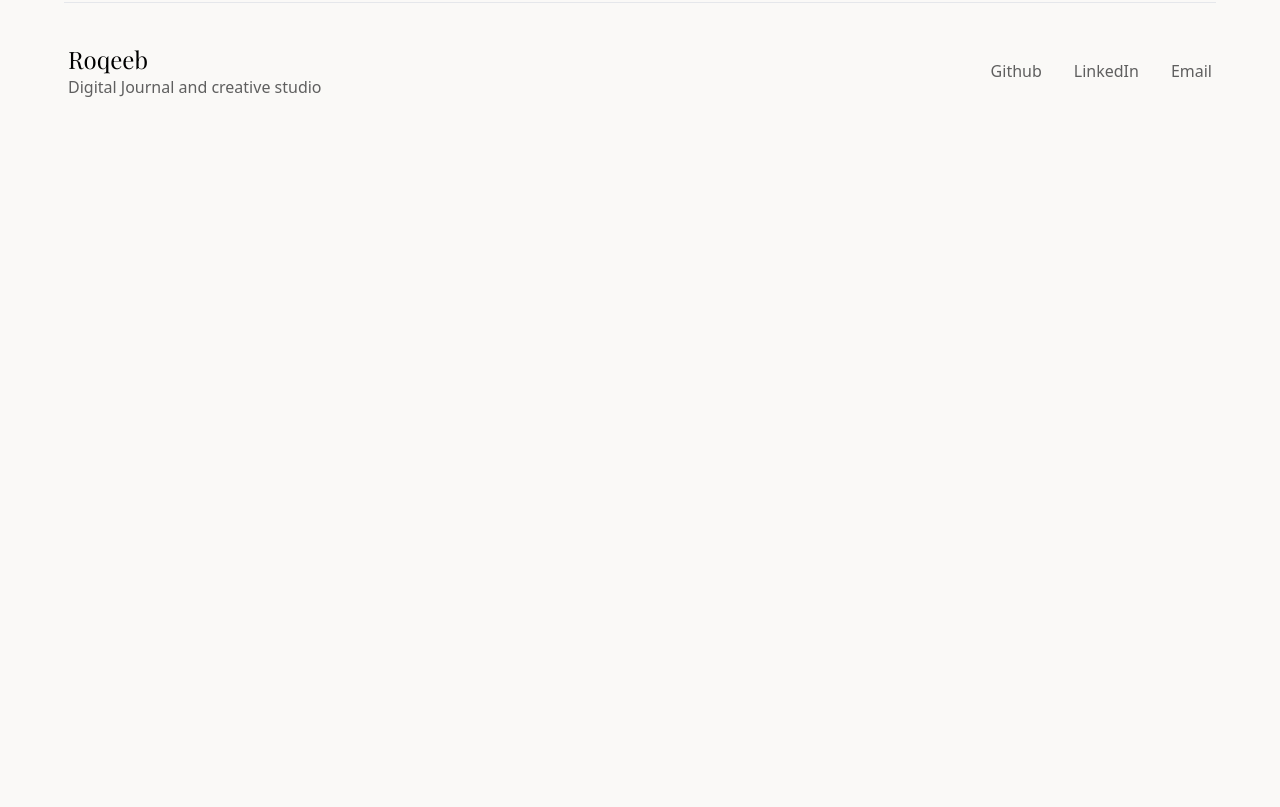
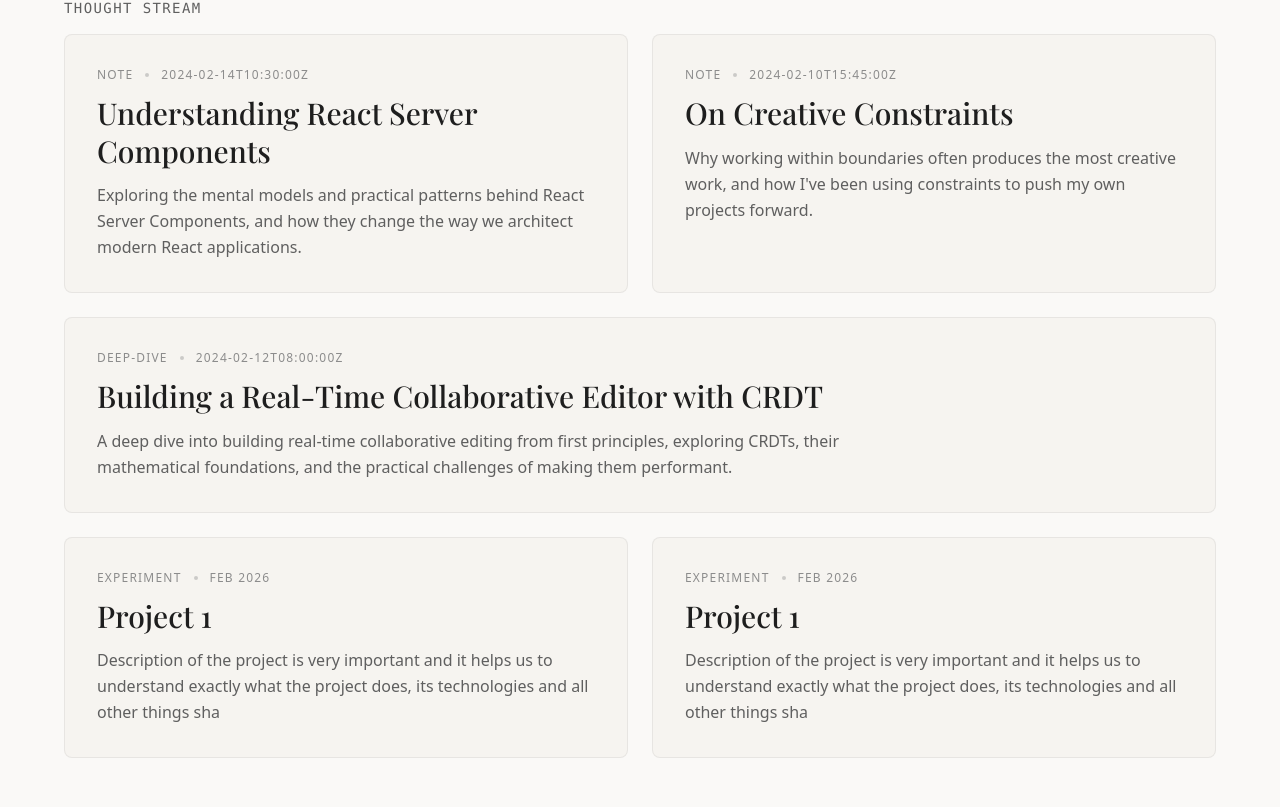
Before and after one commit to Roqeeb-dev/digital-journal, a Next.js app: page / in a window 1280 px wide. Shown: the part 713-1520 px from the top of the page. Before the commit the page ends 860 px from the top, so only its background shows below. Built offline with nearby package versions, Linux system fonts and the light colour scheme.

Commit message:
added the journal designs

```diff
--- /dev/null
+++ b/components/JournalCard.tsx
@@ -0,0 +1,40 @@
+import { Playfair_Display } from "next/font/google";
+
+const playfair = Playfair_Display({
+  subsets: ["latin"],
+  weight: "500",
+});
+
+export interface JournalCardProps {
+  category: string;
+  date: string;
+  title: string;
+  description: string;
+}
+
+export default function JournalCard({
+  category,
+  date,
+  title,
+  description,
+}: JournalCardProps) {
+  return (
+    <article className="border border-secondary-text/10 bg-[#f6f4f0] rounded-lg p-6 sm:p-8 mb-6 transition-colors duration-300 cursor-pointer group hover:border-gray-300">
+      <div className="flex items-center gap-3 text-xs tracking-widest uppercase text-muted-text">
+        <span>{category}</span>
+        <span className="w-1 h-1 rounded-full bg-muted-text/40" />
+        <span>{date}</span>
+      </div>
+
+      <h3
+        className={`${playfair.className} text-2xl sm:text-3xl leading-tight text-primary-text mt-3 transition-colors duration-300 group-hover:text-yellow-600`}
+      >
+        {title}
+      </h3>
+
+      <p className="text-secondary-text text-sm sm:text-base leading-relaxed mt-3 max-w-3xl">
+        {description}
+      </p>
+    </article>
+  );
+}
--- a/components/ThoughtStream.tsx
+++ b/components/ThoughtStream.tsx
@@ -1,11 +1,54 @@
 import PillText from "./PillText";
+import { data } from "@/lib/data";
+import { buildData } from "@/lib/buildData";
+import JournalCard from "./JournalCard";
 
 export default function ThoughtStream() {
+  const notes = data.filter((d) => d.category === "note").slice(0, 2);
+  const deepDive = data.filter((d) => d.category === "deep-dive").slice(0, 1);
+  const builds = buildData.slice(0, 2);
+
   return (
-    <section>
+    <section className="my-12">
       <div className="my-4">
         <PillText text="Thought Stream" />
       </div>
+
+      <section className="grid grid-cols-1 grid-cols-2 gap-6">
+        {notes.map((j, idx) => (
+          <JournalCard
+            key={idx}
+            category={j.category}
+            date={j.createdAt}
+            title={j.title}
+            description={j.excerpt}
+          />
+        ))}
+      </section>
+
+      <section>
+        {deepDive.map((j, idx) => (
+          <JournalCard
+            key={idx}
+            category={j.category}
+            date={j.createdAt}
+            title={j.title}
+            description={j.excerpt}
+          />
+        ))}
+      </section>
+
+      <section className="grid grid-cols-1 grid-cols-2 gap-6">
+        {builds.map((b, idx) => (
+          <JournalCard
+            key={idx}
+            category="EXPERIMENT"
+            date={b.date}
+            title={b.title}
+            description={b.description}
+          />
+        ))}
+      </section>
     </section>
   );
 }
```
